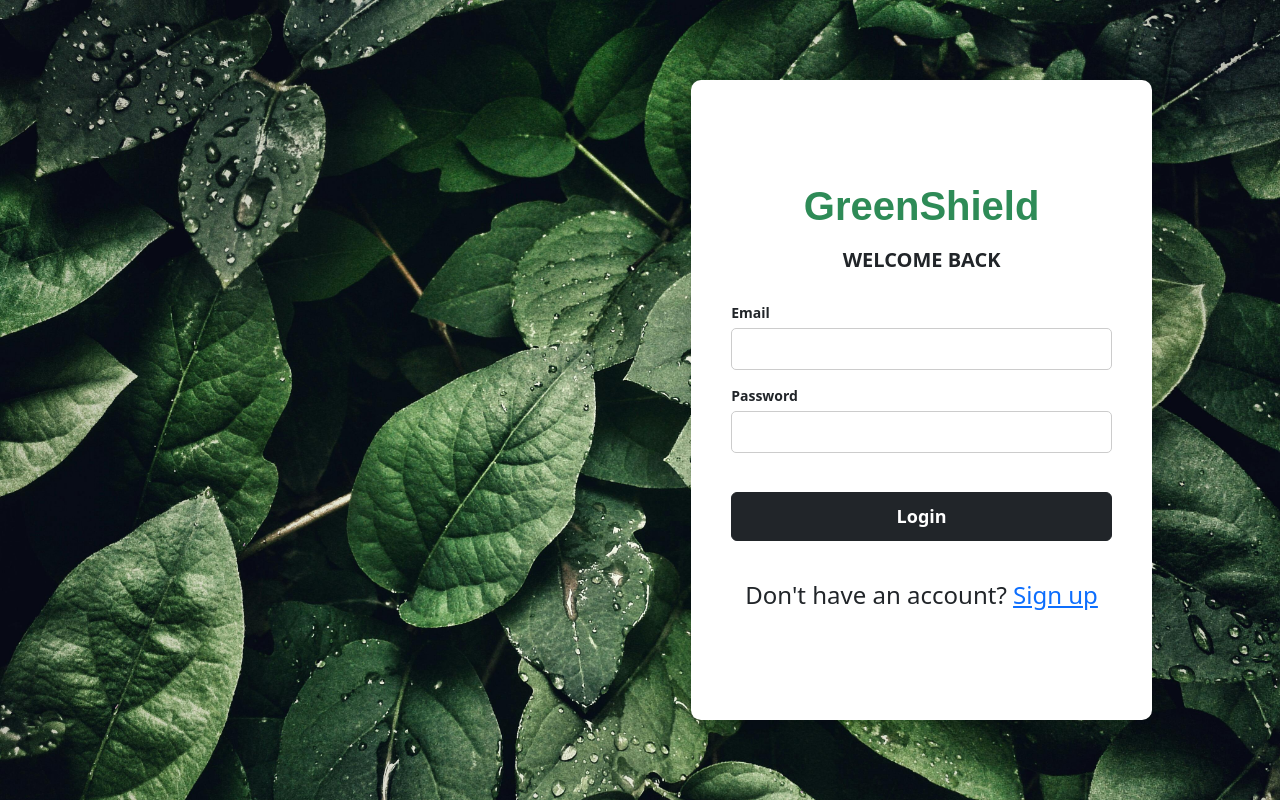
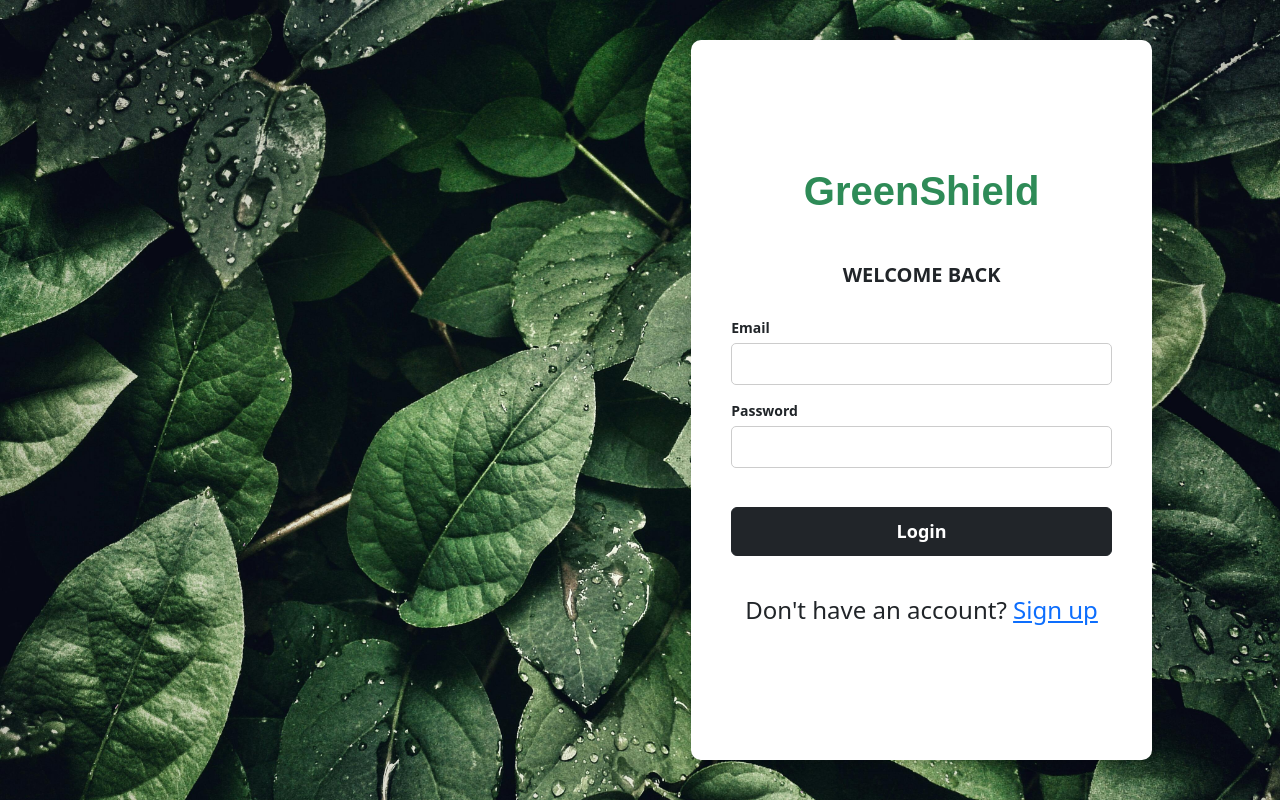
Before and after one commit to Lahirusampath2000/plant-disease-detection, a React (Create React App) app in the folder frontend/: page /login in a window 1280 px wide. Built offline with nearby package versions, Linux system fonts and the light colour scheme.

Commit message:
style changed

```diff
--- a/frontend/src/components/auth/Login.js
+++ b/frontend/src/components/auth/Login.js
@@ -90,7 +90,7 @@ const styles = {
   },
   formContainer: {
     width: "40%",
-    height: "80vh",
+    height: "90vh",
     display: "flex",
     flexDirection: "column",
     justifyContent: "center",
@@ -101,7 +101,7 @@ const styles = {
     textAlign: "center",
   },
   branding: {
-    marginBottom: "10px",
+    marginBottom: "40px",
   },
   brandingText: {
     color: "#2E8B57",
--- a/frontend/src/components/auth/Register.js
+++ b/frontend/src/components/auth/Register.js
@@ -79,7 +79,6 @@ const Register = () => {
             Signup
           </button>
 
-          {/* Sign-in link at the bottom */}
           <div style={styles.signInContainer}>
             <h4>
               Have an account? <a href="/login">Sign in</a>
```
